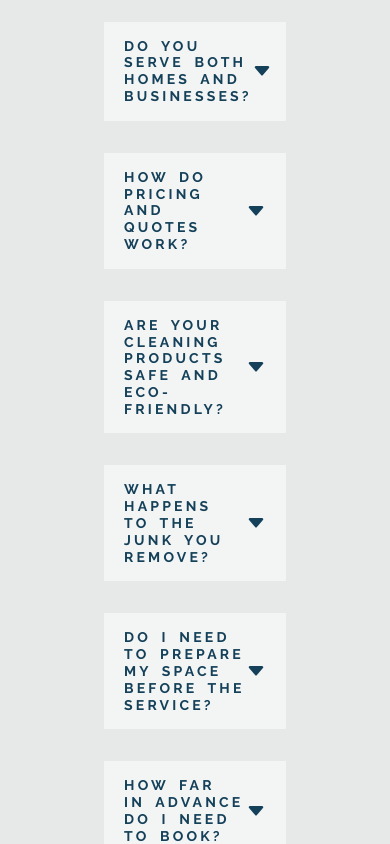
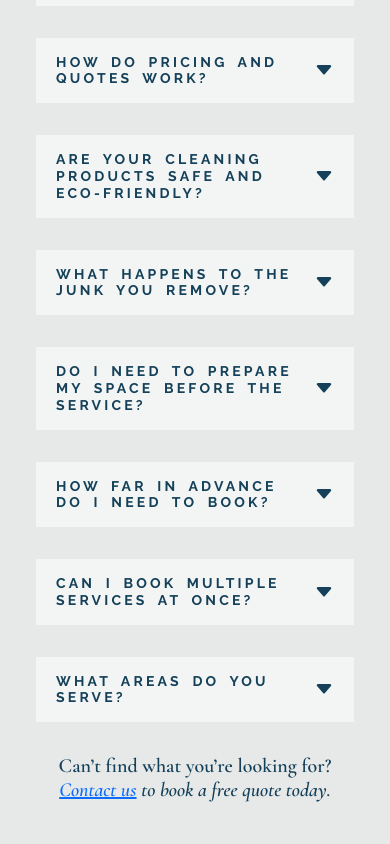
Before and after one commit to nupur-bhatt/williams, a React (Vite) app: page / in a window 390 px wide. Shown: the part 6460-7304 px from the top of the page. Built offline with nearby package versions, Linux system fonts and the light colour scheme; a web font is replaced by a local one.

Commit message:
Contact us hyperlink, responsive design of accordions

```diff
--- a/src/components/QuestionCard/QuestionCard.css
+++ b/src/components/QuestionCard/QuestionCard.css
@@ -40,3 +40,11 @@
     font-weight: 700 !important;
     font-size: var(--text-xl) !important;
 }
+
+@media (max-width: 576px) {
+
+    .question_card{
+        padding-right: 0.75rem !important;
+        padding-left: 0.75rem !important;
+    }
+}
--- a/src/components/Questions/Questions.css
+++ b/src/components/Questions/Questions.css
@@ -40,12 +40,23 @@
 }
 
 .questions_contact_us{
-    font-family: var(--font-body) !important;
+    font-family: var(--font-tagline) !important;
     font-weight: 600 !important;
     font-size: var(--text-xl) !important;
     padding-right: 2rem !important;
     padding-left: 2rem !important;
     padding-bottom: 0 !important;
     margin-bottom: 0 !important;
-    padding-top:1rem !important
+    padding:2rem !important
 }
+
+@media (max-width: 576px) {
+
+    .questions_container{
+        padding: 1.5rem !important;
+    }
+
+    .accordion_col{
+        padding: 0rem !important;
+    }
+}
--- a/src/components/Questions/Questions.jsx
+++ b/src/components/Questions/Questions.jsx
@@ -8,7 +8,6 @@ export default function Questions(){
     const subheading = "Have questions before getting started? We’ve got you covered.";
     const content = "Explore helpful answers about our services, scheduling, and what to expect when working with us.";
     const pre_contact_us = "Can’t find what you’re looking for?";
-    const contact_us = "Contact us or book a free quote today.";
 
     const faqs = [
         {
@@ -71,7 +70,9 @@ export default function Questions(){
             </Col>
         </Row>
 
-                <h6 >{pre_contact_us} <em>{contact_us} </em></h6>
+        <h6 className="questions_contact_us">{pre_contact_us} <em><a href="/contact">Contact us</a> to book a free quote today.</em>
+
+        </h6>
 
     </Container>
     );
```
